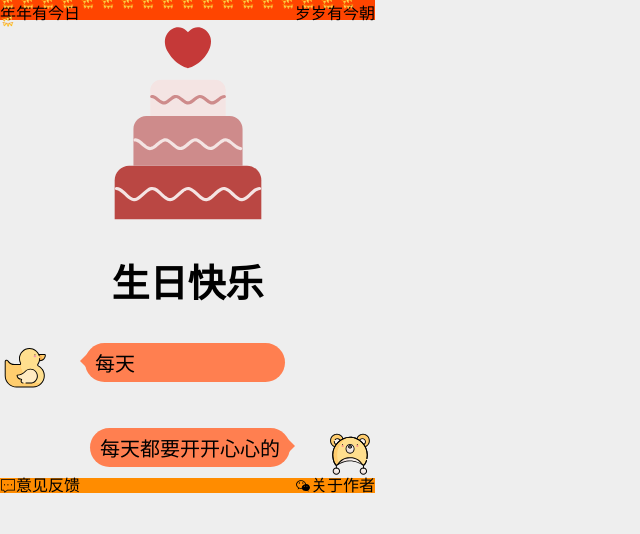
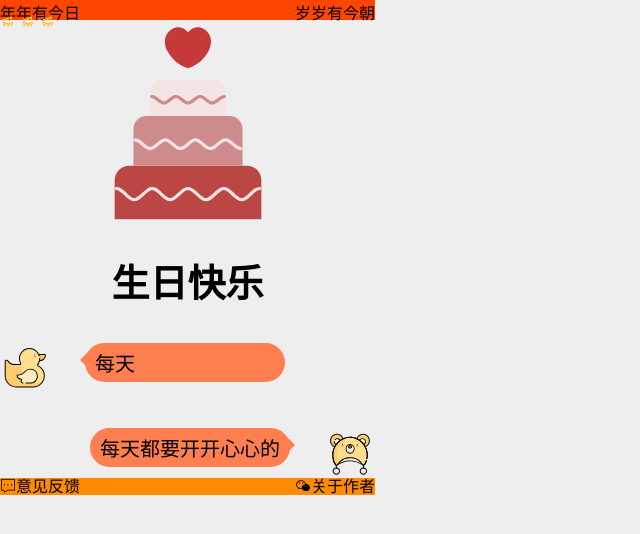
Before and after one commit to Eng-Boy/birthday, a plain HTML site: page index.html in a window 1280 px wide. Shown: the top 534 px of the page, without its empty margins (0-640 px from the left). Drawn offline with Linux system fonts and the light colour scheme.

Commit message:
Add files via upload

```diff
--- a/index.html
+++ b/index.html
@@ -26,54 +26,6 @@
             <p class="left">年年有今日</p>
             <p class="right"> 岁岁有今朝</p>
             <div class="bian">
-                <svg class="icon" aria-hidden="true">
-                    <use xlink:href="#icon-lianhuan-"></use>
-                </svg>
-                <svg class="icon" aria-hidden="true">
-                    <use xlink:href="#icon-lianhuan-"></use>
-                </svg>
-                <svg class="icon" aria-hidden="true">
-                    <use xlink:href="#icon-lianhuan-"></use>
-                </svg>
-                <svg class="icon" aria-hidden="true">
-                    <use xlink:href="#icon-lianhuan-"></use>
-                </svg>
-                <svg class="icon" aria-hidden="true">
-                    <use xlink:href="#icon-lianhuan-"></use>
-                </svg>
-                <svg class="icon" aria-hidden="true">
-                    <use xlink:href="#icon-lianhuan-"></use>
-                </svg>
-                <svg class="icon" aria-hidden="true">
-                    <use xlink:href="#icon-lianhuan-"></use>
-                </svg>
-                <svg class="icon" aria-hidden="true">
-                    <use xlink:href="#icon-lianhuan-"></use>
-                </svg>
-                <svg class="icon" aria-hidden="true">
-                    <use xlink:href="#icon-lianhuan-"></use>
-                </svg>
-                <svg class="icon" aria-hidden="true">
-                    <use xlink:href="#icon-lianhuan-"></use>
-                </svg>
-                <svg class="icon" aria-hidden="true">
-                    <use xlink:href="#icon-lianhuan-"></use>
-                </svg>
-                <svg class="icon" aria-hidden="true">
-                    <use xlink:href="#icon-lianhuan-"></use>
-                </svg>
-                <svg class="icon" aria-hidden="true">
-                    <use xlink:href="#icon-lianhuan-"></use>
-                </svg>
-                <svg class="icon" aria-hidden="true">
-                    <use xlink:href="#icon-lianhuan-"></use>
-                </svg>
-                <svg class="icon" aria-hidden="true">
-                    <use xlink:href="#icon-lianhuan-"></use>
-                </svg>
-                <svg class="icon" aria-hidden="true">
-                    <use xlink:href="#icon-lianhuan-"></use>
-                </svg>
                 <svg class="icon" aria-hidden="true">
                     <use xlink:href="#icon-lianhuan-"></use>
                 </svg>
--- a/style.css
+++ b/style.css
@@ -81,7 +81,7 @@ h4{
     width: 0;
 }
 .leftjiao{
-    top: 3px;
+    top: 2px;
     left: -20px;
     border: 15px solid transparent;
     border-right-color: #FF7F50 ;
@@ -89,7 +89,7 @@ h4{
 .rightjiao{
     border: 15px solid transparent;
     border-left-color: 	#FF7F50 ;
-    top: 3px;
+    top: 2px;
     right: -20px;
 }
 .left{
@@ -100,6 +100,6 @@ h4{
 }
 .bottom{
     background: #FF8C00 ;
-    height: 15px;
-    line-height: 15px;
+    height: 17px;
+    line-height: 17px;
 }
```
